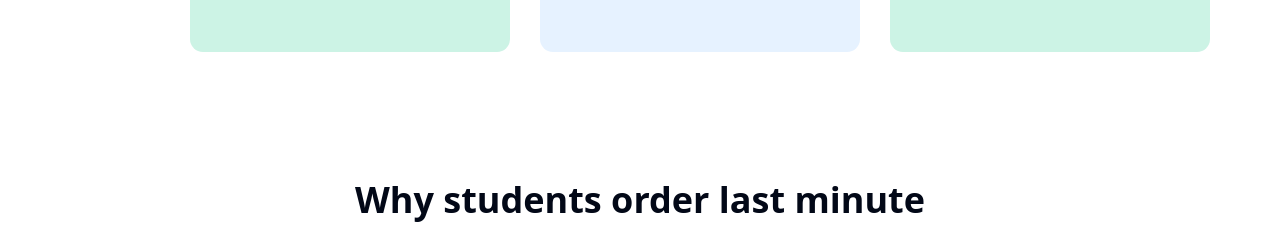
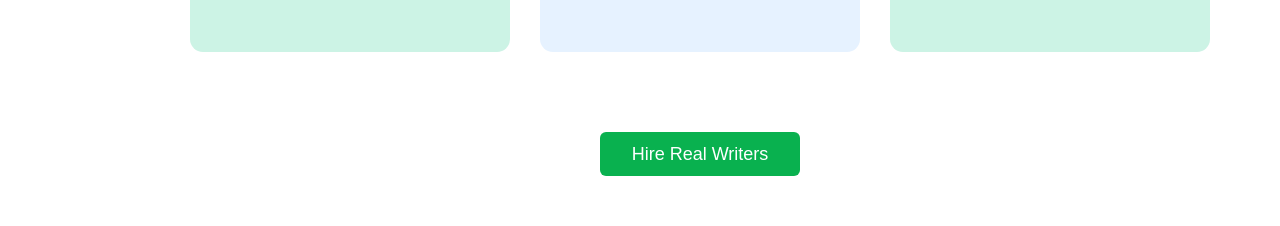
Before and after one commit to mohdyasirarman/All-Assignment-Help, a Next.js app: page / in a window 1280 px wide. Shown: the part 3600-3826 px from the top of the page. Built offline with nearby package versions, Linux system fonts and the light colour scheme.

Commit message:
5th section is completedd

```diff
--- a/src/components/landing-page/landingPage.tsx
+++ b/src/components/landing-page/landingPage.tsx
@@ -13,6 +13,7 @@ import HelpYouNeed from "@/components/landing-page/helpYouNeed";
 import BestAssignmentWiter from "@/components/landing-page/bestAssignmentWriter";
 import WhyStudentTrustUs from "@/components/landing-page/whyStudentTrustUs";
 import UnmatchedAcademicSuccess from "@/components/landing-page/unmatchedAcademicSuccess";
+import WhatStudentSayAboutUs from "@/components/landing-page/whatStudentSayAboutUs";
 
 export default function LandingPage() {
   return (
@@ -22,6 +23,7 @@ export default function LandingPage() {
       <HelpYouNeed />
       <BestAssignmentWiter />
       <UnmatchedAcademicSuccess />
+      <WhatStudentSayAboutUs />
       <LandingPageFeatures />
       <ReviewAndTrust />
       <Offers />
--- a/src/components/landing-page/unmatchedAcademicSuccess.tsx
+++ b/src/components/landing-page/unmatchedAcademicSuccess.tsx
@@ -77,7 +77,7 @@ const UnmatchedAcademicSuccess = () => {
             </span>
             <span className="text-[#09B14F]">Academic Success</span>
           </div>
-          {/* Something */}
+          {/* Cards */}
           <div className="flex flex-col space-y-[30px] justify-center items-center mx-20">
             <div className="w-full flex justify-center space-x-[30px]">
               <AcademicSuccessCard
@@ -120,6 +120,11 @@ const UnmatchedAcademicSuccess = () => {
               />
             </div>
           </div>
+          <div className="w-full mt-20 flex justify-center font-poppins">
+            <button className="bg-[#09B14F] text-white font-normal text-lg px-8 py-2 rounded-md">
+              Hire Real Writers
+            </button>
+          </div>
         </div>
       </div>
     </>
--- /dev/null
+++ b/src/components/landing-page/whatStudentSayAboutUs.tsx
@@ -0,0 +1,9 @@
+const WhatStudentSayAboutUs = () => {
+  return (
+    <div className="w-full mt-32 mb-16">
+      <div className="container px-4 lg:w-[1400px] mx-auto flex flex-col lg:flex-col gap-5 lg:gap-0"></div>
+    </div>
+  );
+};
+
+export default WhatStudentSayAboutUs;
```
